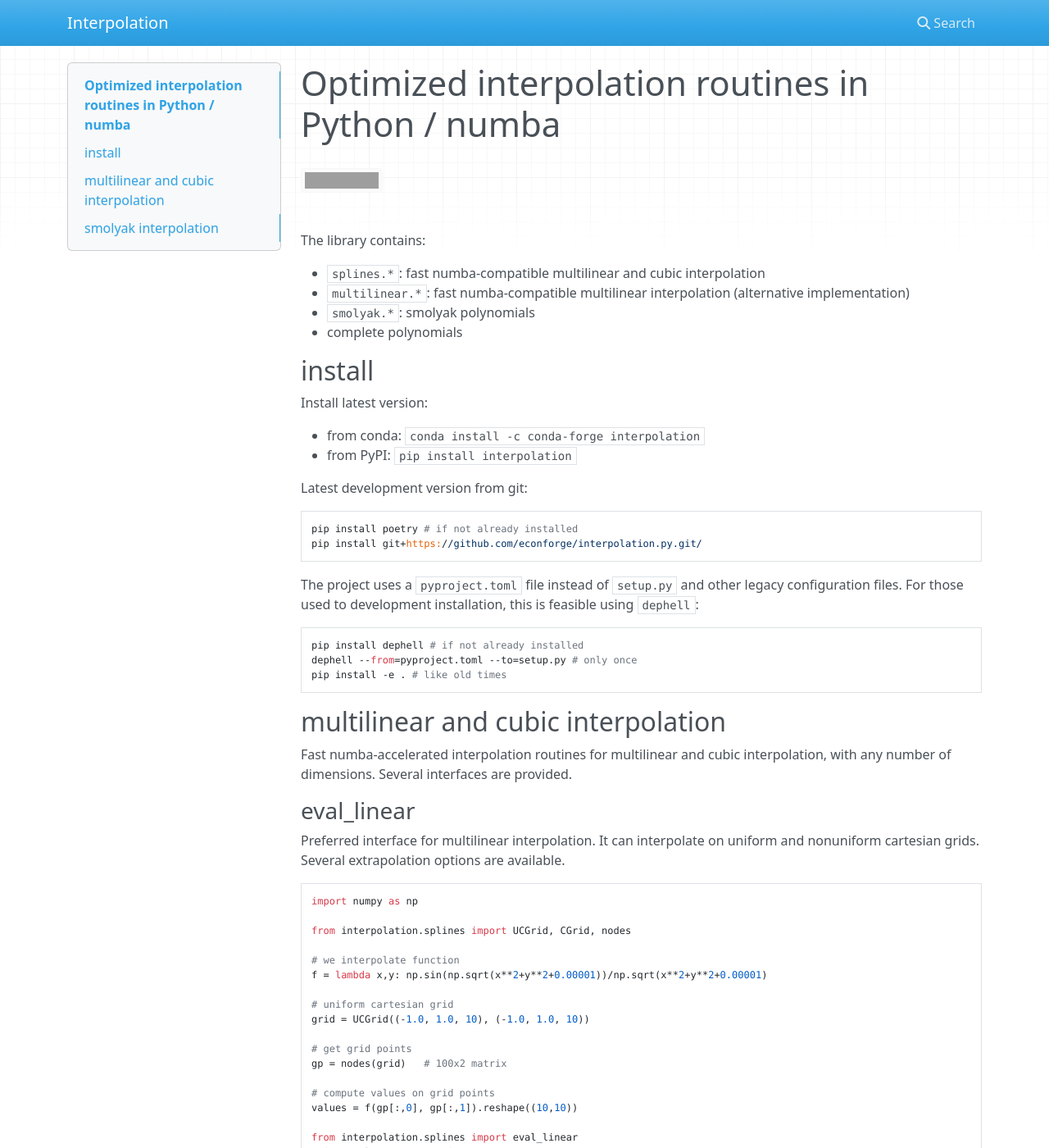
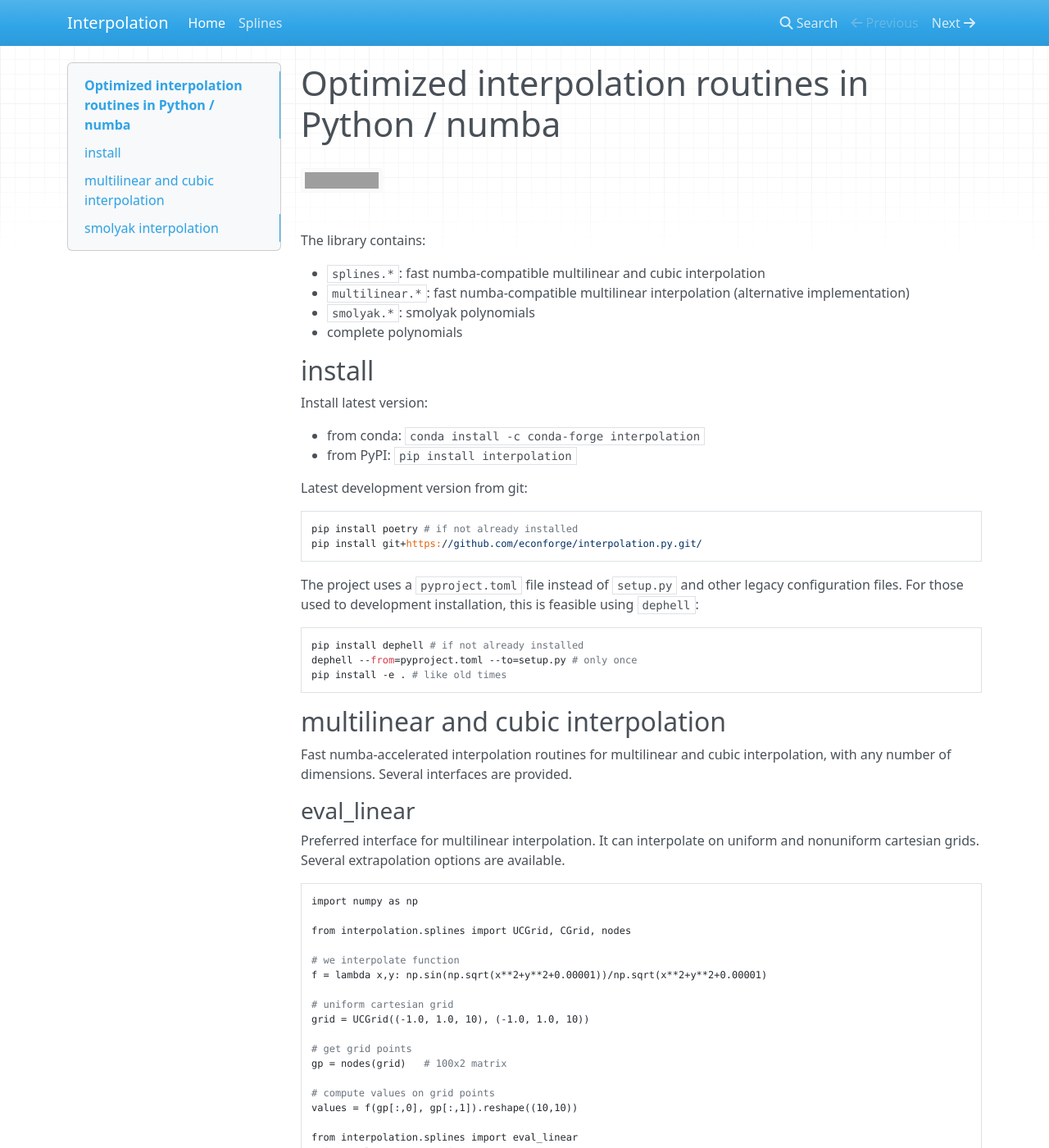
Before and after one commit to EconForge/interpolation.py, an MkDocs documentation site: the page built from docs/index.md, in a window 1280 px wide and 1400 px high. Shown: the whole window at 82% size. Built offline with MkDocs 1.6.1, drawn with Linux system fonts in a browser that asks for light colours; nearby versions of some CDN libraries; a script that is not in the unit is left out; some of the changed text lies outside the part shown; grey boxes are pictures that could not be loaded.

Commit message:
WIP: added doc.

```diff
--- /dev/null
+++ b/docs/css/extra.css
@@ -0,0 +1,40 @@
+.superfences-tabs {
+    display: flex;
+    position: relative;
+    flex-wrap: wrap;
+  }
+
+  .superfences-tabs .highlight {
+    background: #ddd;
+  }
+
+  .superfences-tabs .superfences-content {
+    display: none;
+    order: 99;
+    width: 100%;
+  }
+
+  .superfences-tabs label {
+    width: auto;
+    margin: 0 0.5em;
+    padding: 0.25em;
+    font-size: 120%;
+    cursor: pointer;
+  }
+
+  .superfences-tabs input {
+    position: absolute;
+    opacity: 0;
+  }
+
+  .superfences-tabs input:nth-child(n+1) {
+    color: #333333;
+  }
+
+  .superfences-tabs input:nth-child(n+1):checked + label {
+      color: #FF5252;
+  }
+
+  .superfences-tabs input:nth-child(n+1):checked + label + .superfences-content {
+      display: block;
+  }
--- a/mkdocs.yml
+++ b/mkdocs.yml
@@ -3,5 +3,28 @@
 theme:
     name: mkdocs
 
+
 nav:
     - Home: index.md
+    - Splines: splines.md
+
+
+markdown_extensions:
+    - mdx_math
+    - markdown.extensions.admonition
+    - pymdownx.details
+    - pymdownx.arithmatex
+    - pymdownx.highlight:
+        use_pygments: true
+        extend_pygments_lang: [yaml]
+    - pymdownx.superfences
+
+extra_css:
+    - css/extra.css
+
+extra_javascript:
+    # other extra java script
+    - https://cdnjs.cloudflare.com/ajax/libs/mathjax/2.7.0/MathJax.js?config=TeX-AMS-MML_HTMLorMML
+    - https://cdn.jsdelivr.net/npm/vega@5
+    - https://cdn.jsdelivr.net/npm/vega-lite@3
+    - https://cdn.jsdelivr.net/npm/vega-embed@5
```
Also changed, not shown: docs/splines.md (added, +116 -0 lines), 3 other files.
